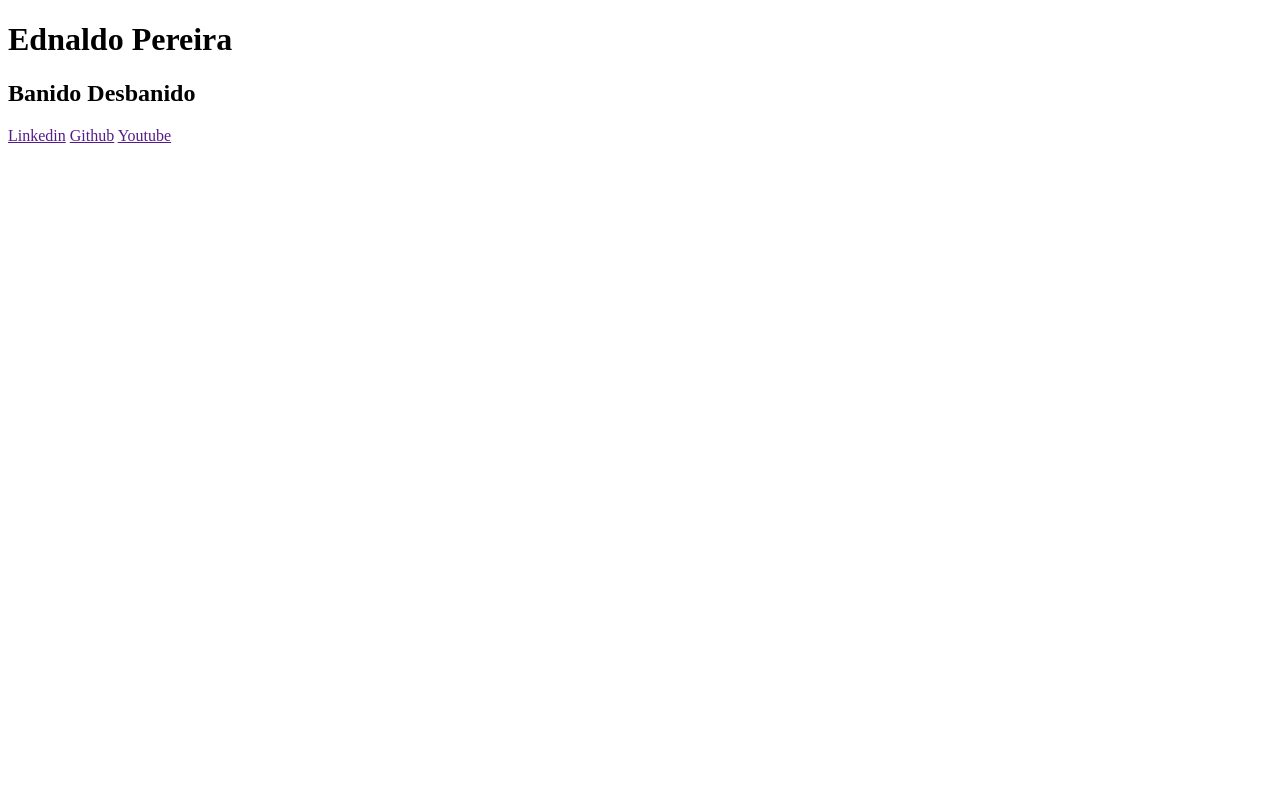
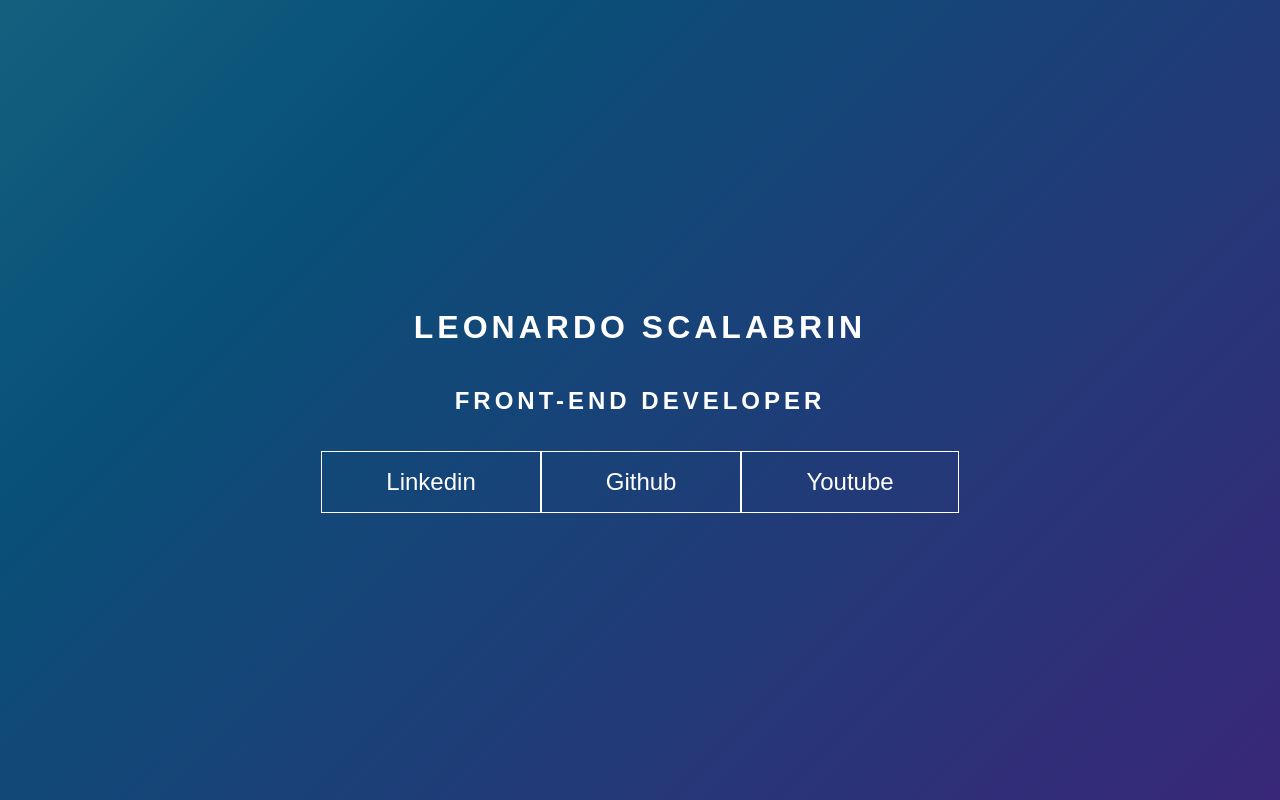
Before and after one commit to leojscalabrin/morphing-menu, a plain HTML site: page keyframes/index.html in a window 1280 px wide. Drawn offline with Linux system fonts and the light colour scheme; a web font is replaced by a local one.

Commit message:
keyframes

```diff
--- a/keyframes/index.html
+++ b/keyframes/index.html
@@ -8,12 +8,12 @@
 </head>
 <body>
   <main class="wrapper">
-    <h1>Ednaldo Pereira</h1>
-    <h2>Banido Desbanido</h2>
+    <h1>Leonardo Scalabrin</h1>
+    <h2>Front-End Developer</h2>
     <div class="social-media">
-        <a href="">Linkedin</a>
-        <a href="">Github</a>
-        <a href="">Youtube</a>
+        <a href="https://www.linkedin.com/in/leonardo-scalabrin-b922711b8/">Linkedin</a>
+        <a href="https://github.com/leojscalabrin">Github</a>
+        <a href="https://www.youtube.com/watch?v=dQw4w9WgXcQ">Youtube</a>
     </div>
   </main>
 </body>
--- a/keyframes/style.css
+++ b/keyframes/style.css
@@ -1 +1,64 @@
-@import url('https://fonts.googleapis.com/css2?family=Kode+Mono:wght@400..700&display=swap')
+@import url("https://fonts.googleapis.com/css2?family=Kode+Mono:wght@400..700&display=swap");
+
+body {
+  margin: 0;
+  padding: 0;
+  color: #fff;
+  font-family: "Kode Mono", sans-serif;
+  font-optical-sizing: auto;
+}
+
+.wrapper {
+  height: 100vh;
+  width: 100vw;
+  background: linear-gradient(-45deg, #5e0878, #085078, #4ca59b, #1fa194);
+  background-size: 400% 400%;
+  display: flex;
+  flex-direction: column;
+  justify-content: center;
+  align-items: center;
+  animation: backgroundTransition 8s ease-in-out infinite;
+}
+
+h1,
+h2 {
+  text-transform: uppercase;
+  letter-spacing: 4px;
+}
+
+.social-media {
+  margin-top: 1rem;
+  display: flex;
+}
+
+a {
+  text-decoration: none;
+  color: #fff;
+  font-size: 24px;
+  padding: 1rem 4rem;
+  border: 1px solid #fff;
+  min-width: 4rem;
+  display: flex;
+  justify-content: center;
+  align-items: center;
+  transition: 0.5s cubic-bezier(0.55, 0.025, 0.675, 0.97);
+}
+
+a:hover {
+  color: #085078;
+  background-color: #fff;
+}
+
+@keyframes backgroundTransition {
+  0% {
+    background-position: 0% 80%;
+  }
+
+  50% {
+    background-position: 80% 100%;
+  }
+
+  100% {
+    background-position: 0% 90%;
+  }
+}
```
